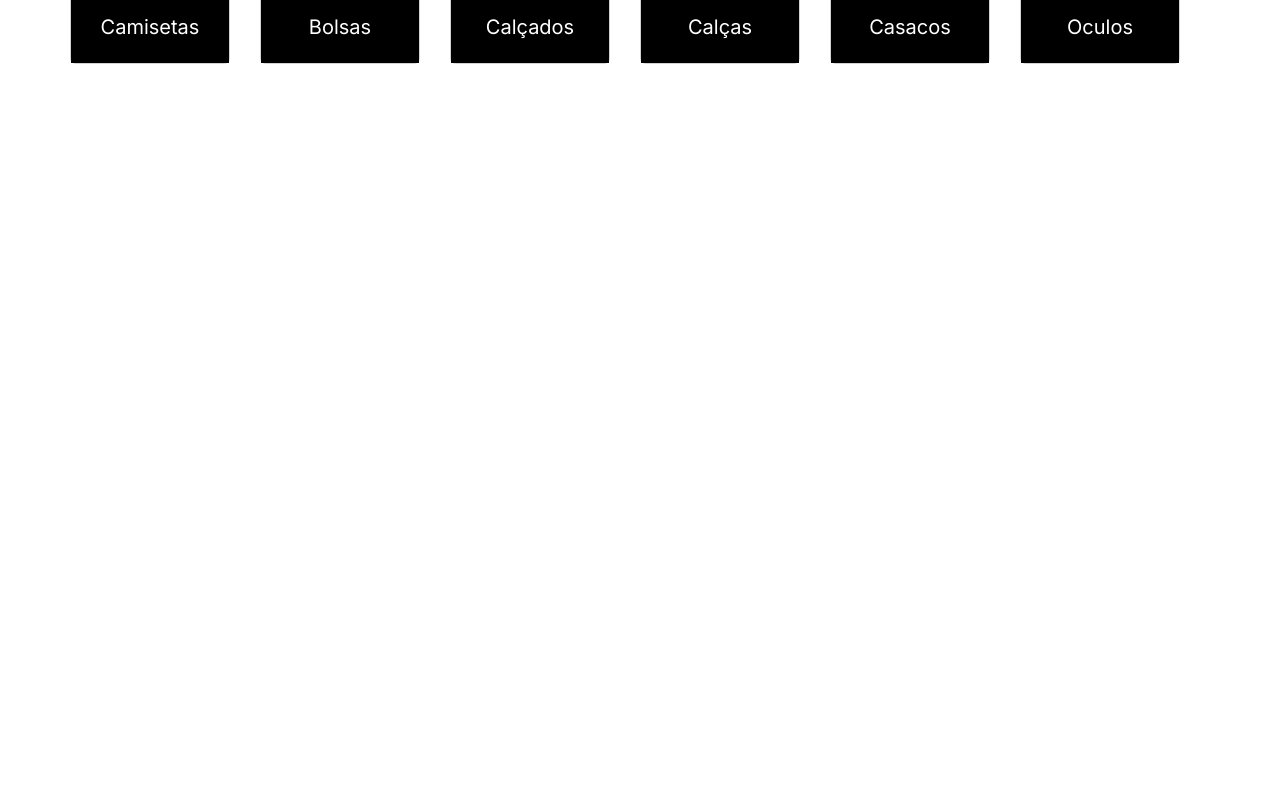
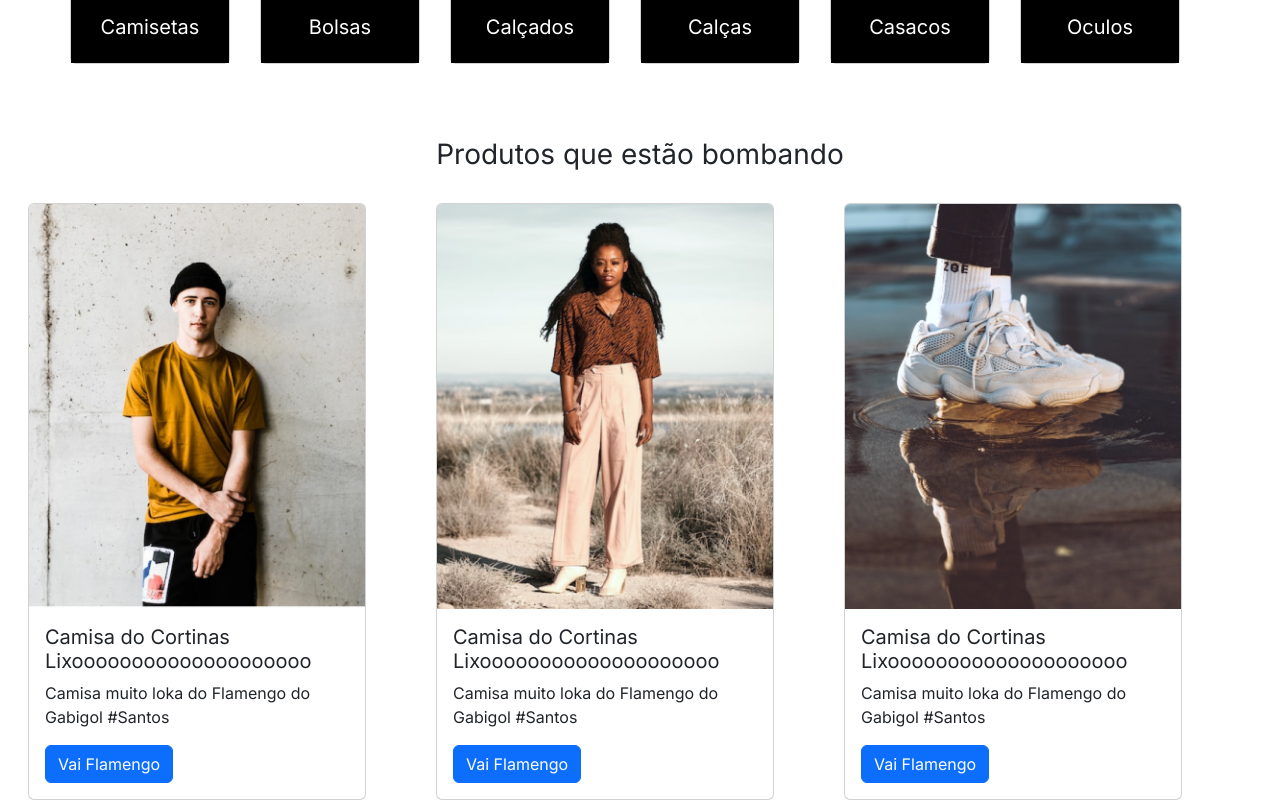
Before and after one commit to RenanCruz7/meteora, a React (Create React App) app: page / in a window 1280 px wide. Shown: the part 724-1524 px from the top of the page. Before the commit the page ends 800 px from the top, so only its background shows below. Built offline with nearby package versions, Linux system fonts and the light colour scheme.

Commit message:
Voltando aso Trabalhos

```diff
--- a/src/App.tsx
+++ b/src/App.tsx
@@ -2,6 +2,8 @@ import React from 'react';
 import Cabecalho from './components/Cabecalho'
 import Carossel from './components/Carossel';
 import Categorias from './components/Categorias';
+import Produtos from './components/Produtos';
+
 
 function App() {
   return (
@@ -9,6 +11,7 @@ function App() {
       <Cabecalho />
       <Carossel/>
       <Categorias/>
+      <Produtos/>
     </>
   );
 }
--- /dev/null
+++ b/src/components/Produtos/index.css
@@ -0,0 +1,9 @@
+.tituloProdutos{
+    text-align: center;
+    margin: 74px 0px 32px 0px ;
+}
+
+.molduraProduto{
+    width: 21.125rem;
+    margin-right: 70px;
+}
--- /dev/null
+++ b/src/components/Produtos/index.tsx
@@ -0,0 +1,52 @@
+import "../Produtos/index.css"
+import Card from 'react-bootstrap/Card';
+import Button from 'react-bootstrap/Button';
+import camiseta from "../../imagens/Imagens Cards/Camiseta.png"
+import calça from "../../imagens/Imagens Cards/Calça.png"
+import tenis from "../../imagens/Imagens Cards/Tenis.png"
+import jaqueta from "../../imagens/Imagens Cards/Jaqueta.png"
+import oculos from "../../imagens/Imagens Cards/óculos.png"
+import bolsa from "../../imagens/Imagens Cards/Bolsa.png"
+
+const Produtos = () =>{
+    return(
+    <section>
+        <h3 className="tituloProdutos">Produtos que estão bombando</h3>
+            <div className="Cards">
+                <Card className="molduraProduto">
+                    <Card.Img variant="top" src={camiseta} />
+                    <Card.Body>
+                        <Card.Title>Camisa do Cortinas Lixoooooooooooooooooooo</Card.Title>
+                        <Card.Text>
+                            Camisa muito loka do Flamengo do Gabigol #Santos
+                        </Card.Text>
+                        <Button variant="primary">Vai Flamengo</Button>
+                    </Card.Body>
+                </Card>
+                <Card className="molduraProduto">
+                    <Card.Img variant="top" src={calça} />
+                    <Card.Body>
+                        <Card.Title>Camisa do Cortinas Lixoooooooooooooooooooo</Card.Title>
+                        <Card.Text>
+                            Camisa muito loka do Flamengo do Gabigol #Santos
+                        </Card.Text>
+                        <Button variant="primary">Vai Flamengo</Button>
+                    </Card.Body>
+                </Card>
+                <Card className="molduraProduto">
+                    <Card.Img variant="top" src={tenis} />
+                    <Card.Body>
+                        <Card.Title>Camisa do Cortinas Lixoooooooooooooooooooo</Card.Title>
+                        <Card.Text>
+                            Camisa muito loka do Flamengo do Gabigol #Santos
+                        </Card.Text>
+                        <Button variant="primary">Vai Flamengo</Button>
+                    </Card.Body>
+                </Card>
+            </div>
+    </section>
+    )
+}
+
+
+export default Produtos
```
